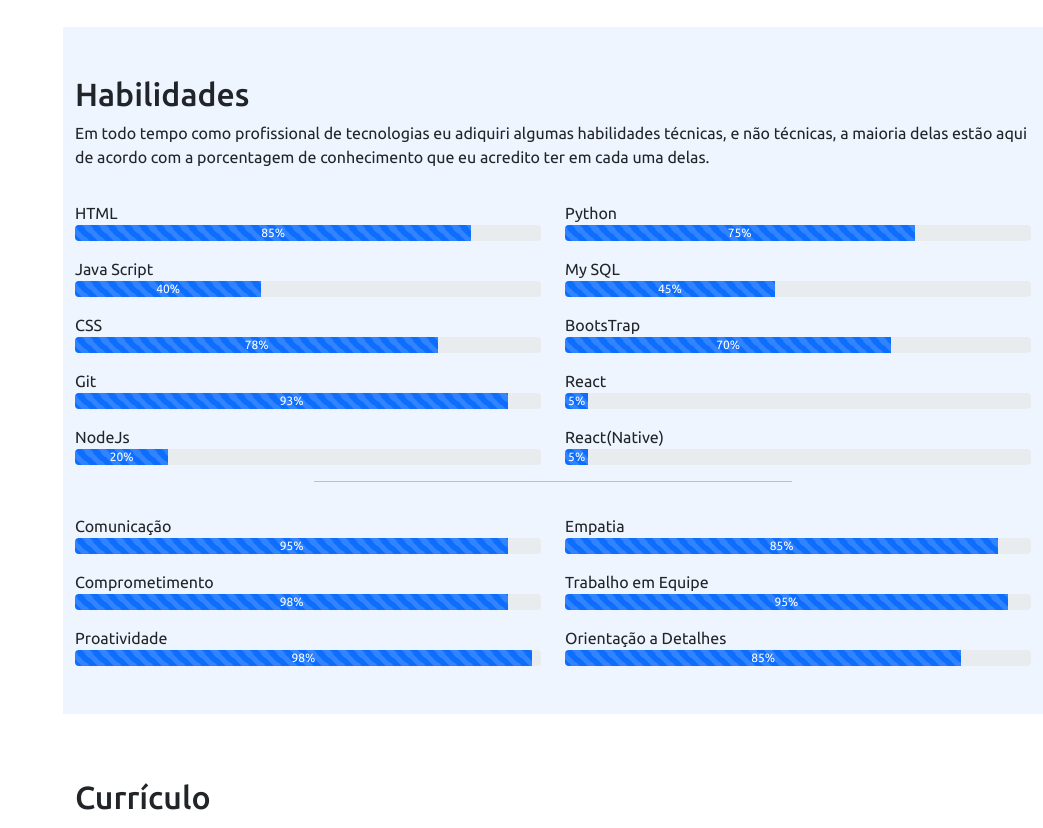
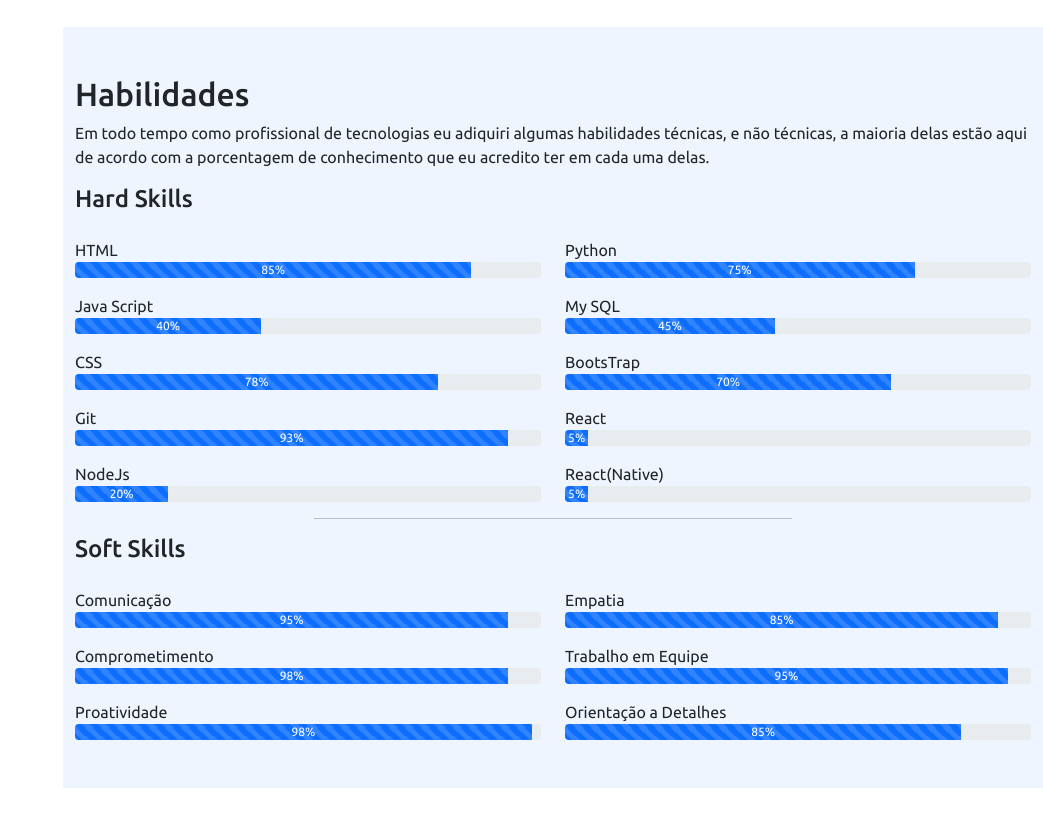
Before and after one commit to oficialjeffs/Portif-lio-MVC, a Flask app: page / in a window 1280 px wide. Shown: the part 1704-2532 px from the top of the page, without its empty margins (237-1280 px from the left). Run offline with Flask 2, Linux system fonts and the light colour scheme; some libraries are stand-ins or nearby versions.

Commit message:
Soft e Hard skills

```diff
--- a/static/style.css
+++ b/static/style.css
@@ -258,12 +258,13 @@ i.menu-mobile{ /*Menu Responsivo*/
     margin-bottom: 20px;
 }
 
-
 .section-bg{
 
     background-color: #eff5ff; /*Plano de fundo da seção Habilidades*/
 
 }
+
+
 
 
 /*Currículo*/
--- a/templates/index.html
+++ b/templates/index.html
@@ -97,7 +97,7 @@
                         Estou cursando o Discover da Rocketseat para implementar meu conhecimento ainda mais! A área do
                         front-end me agradou muito já que vim do design, tenho grandes conhecimentos no pacote Office
                         pricipalmente Excel Avançado, que amo e que me ajudam diariamente a desenvolver meus projetos.
-                        Estudo 6 horas por dia (em média) sobre desenvolvimento WEB.
+                        Estudo 4 horas por dia (no mínimo) sobre desenvolvimento WEB.
                         Agora comentando um pouco sobre minha personalidade. Sou fascinado pelo mercado Financeiro.
                         Adoro conversar sobre também, filmes e conteúdos deste ramo online, Toco violão e Guitarra e
                         também amo comida Nordestina..(Pensa num negócio bom..kk)</p>
@@ -171,8 +171,8 @@
                     uma delas.
                 </p>
 
-                <div class="row">
-                    <!--Soft Skills-->
+                <div class="row"><!--Hard Skills-->
+                    <div class="tituloshabilidades"><h4>Hard Skills</h4></div>
                     <div class="col-md-6">
                         <p class="mt-3 mb-0">HTML</p>
                         <div class="progress">
@@ -275,8 +275,8 @@
 
                 <hr class="w-50 me-auto ms-auto">
 
-                <div class="row">
-                    <!--Hard Skills-->
+                <div class="row"><!--Soft Skills-->
+                    <div class="tituloshabilidades"><h4>Soft Skills</h4></div>
                     <div class="col-md-6">
                         <p class="mt-3 mb-0">Comunicação</p>
                         <div class="progress">
```
